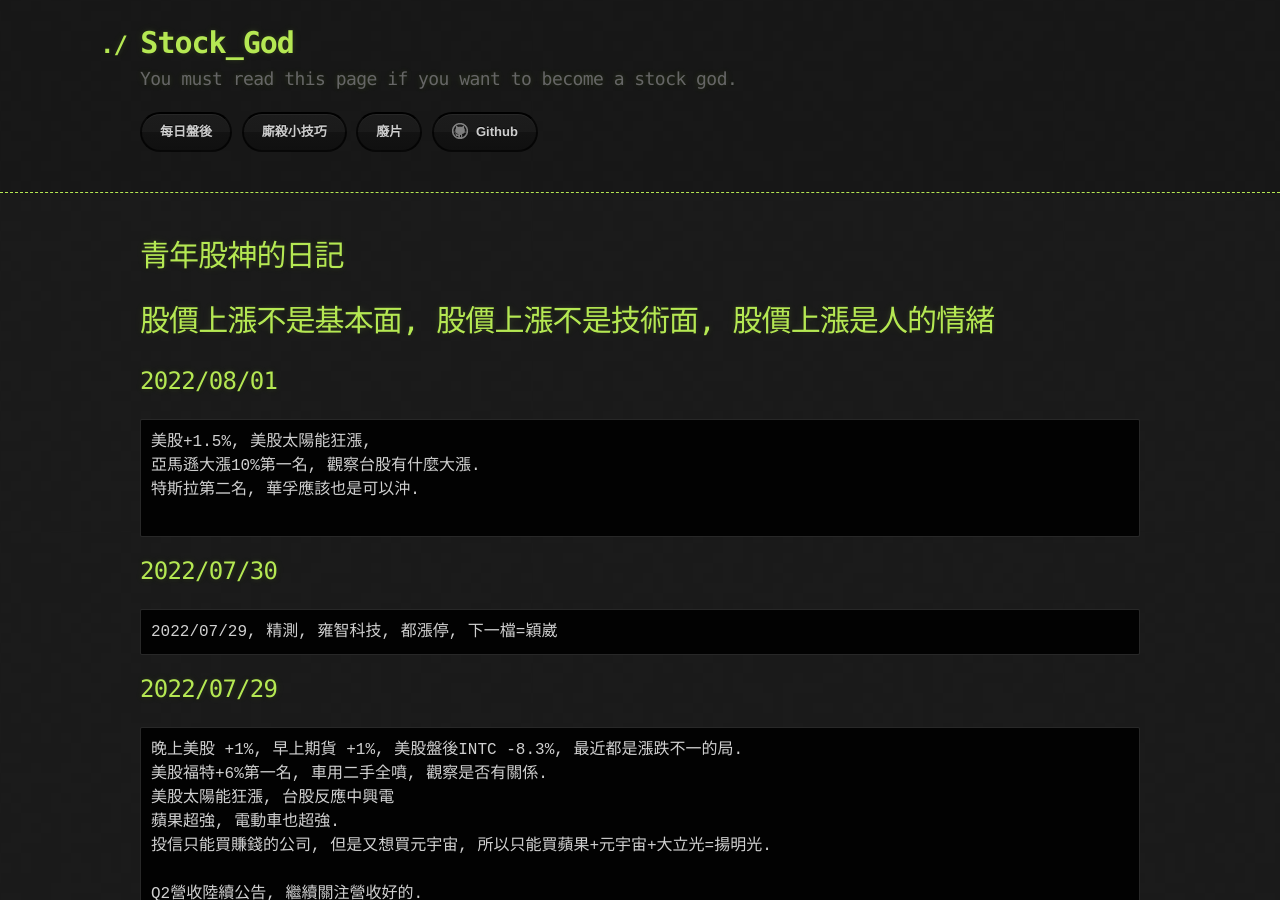
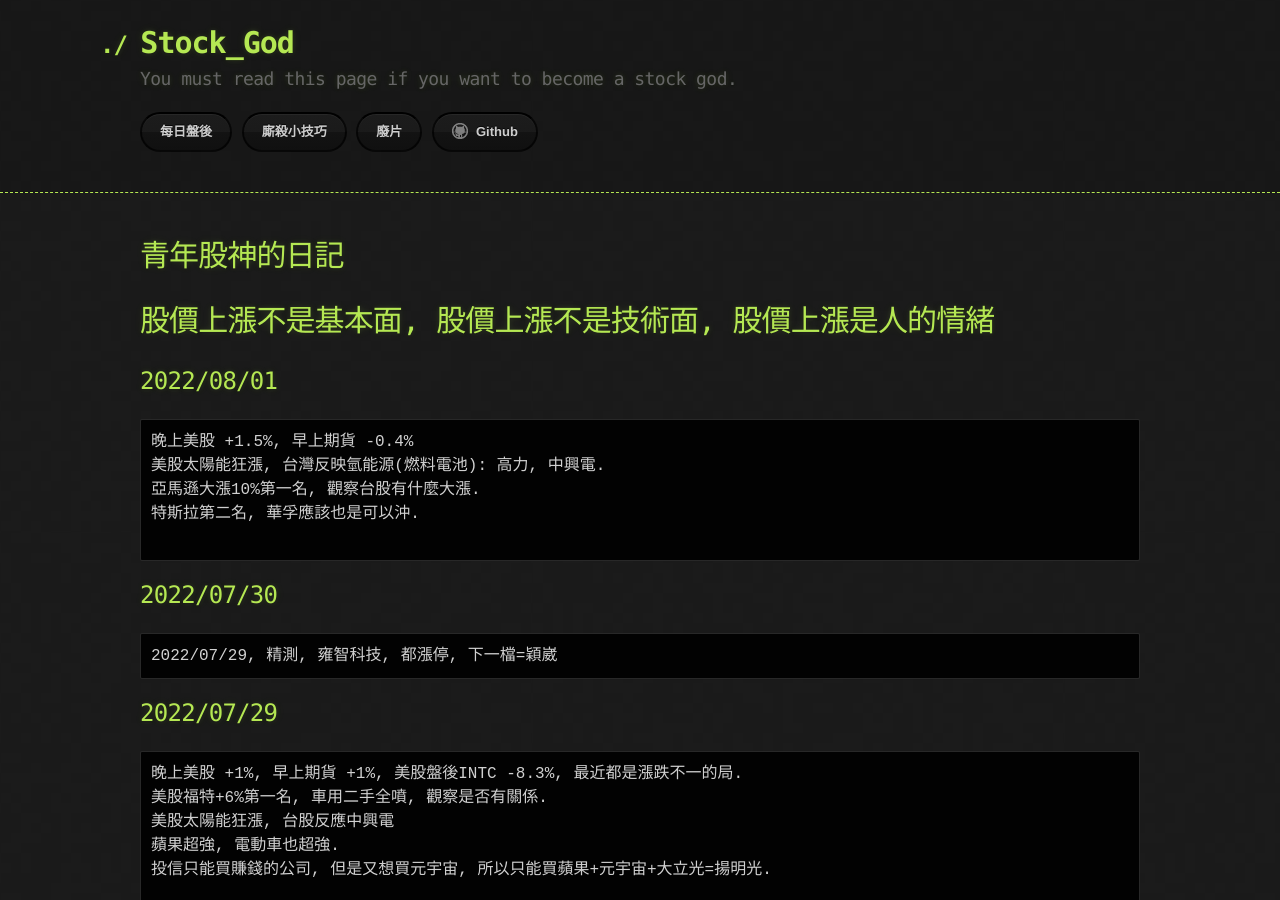
Before and after one commit to lepg5487/Stock_God, a Jekyll site: the page built from index.md, in a window 1280 px wide and 900 px high. Built offline with Jekyll 4.4.1, drawn with Linux system fonts in a browser that asks for light colours; our own code applies the rules of GitHub Pages for plain Markdown files.

Commit message:
Update index.md

````diff
--- a/index.md
+++ b/index.md
@@ -6,7 +6,8 @@ layout: testlayouts
 # 股價上漲不是基本面, 股價上漲不是技術面, 股價上漲是人的情緒
 ## 2022/08/01
 ```
-美股+1.5%, 美股太陽能狂漲,
+晚上美股 +1.5%, 早上期貨 -0.4%
+美股太陽能狂漲, 台灣反映氫能源(燃料電池): 高力, 中興電.
 亞馬遜大漲10%第一名, 觀察台股有什麼大漲.
 特斯拉第二名, 華孚應該也是可以沖.
 
````
